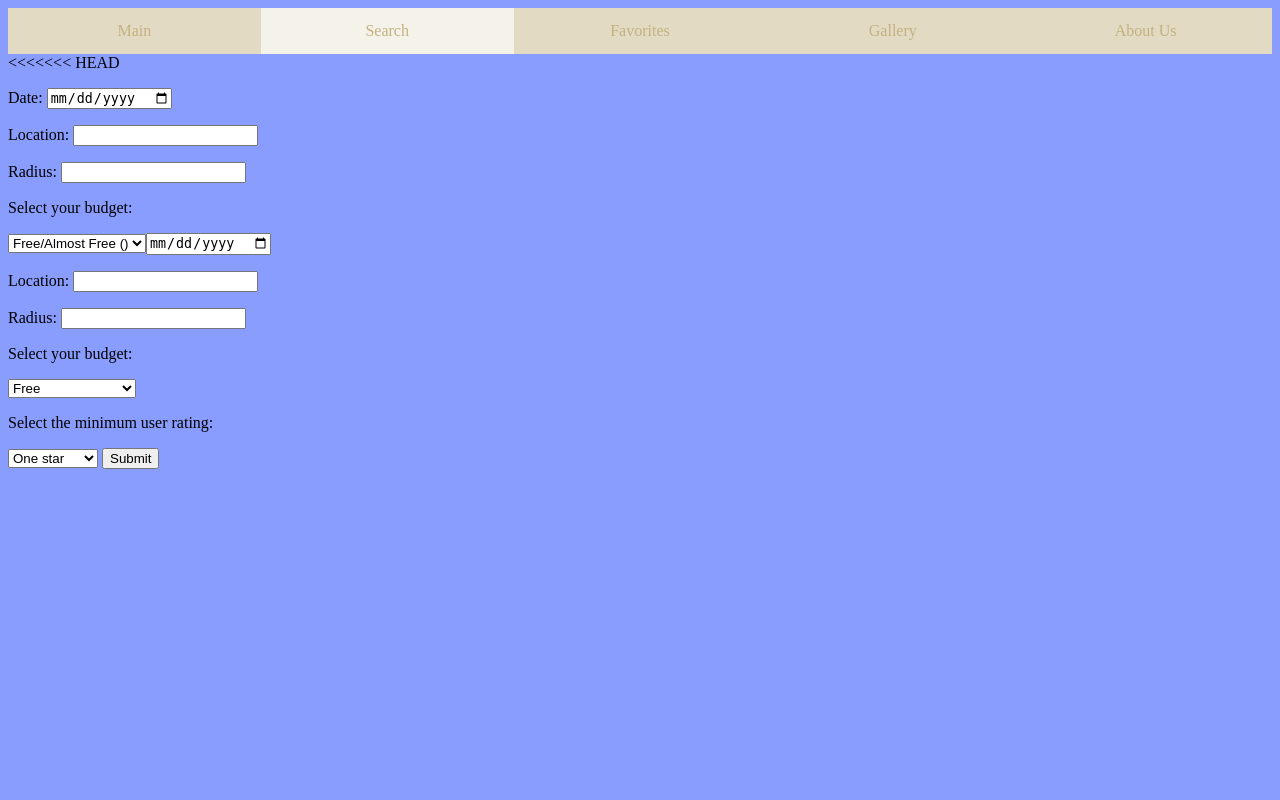
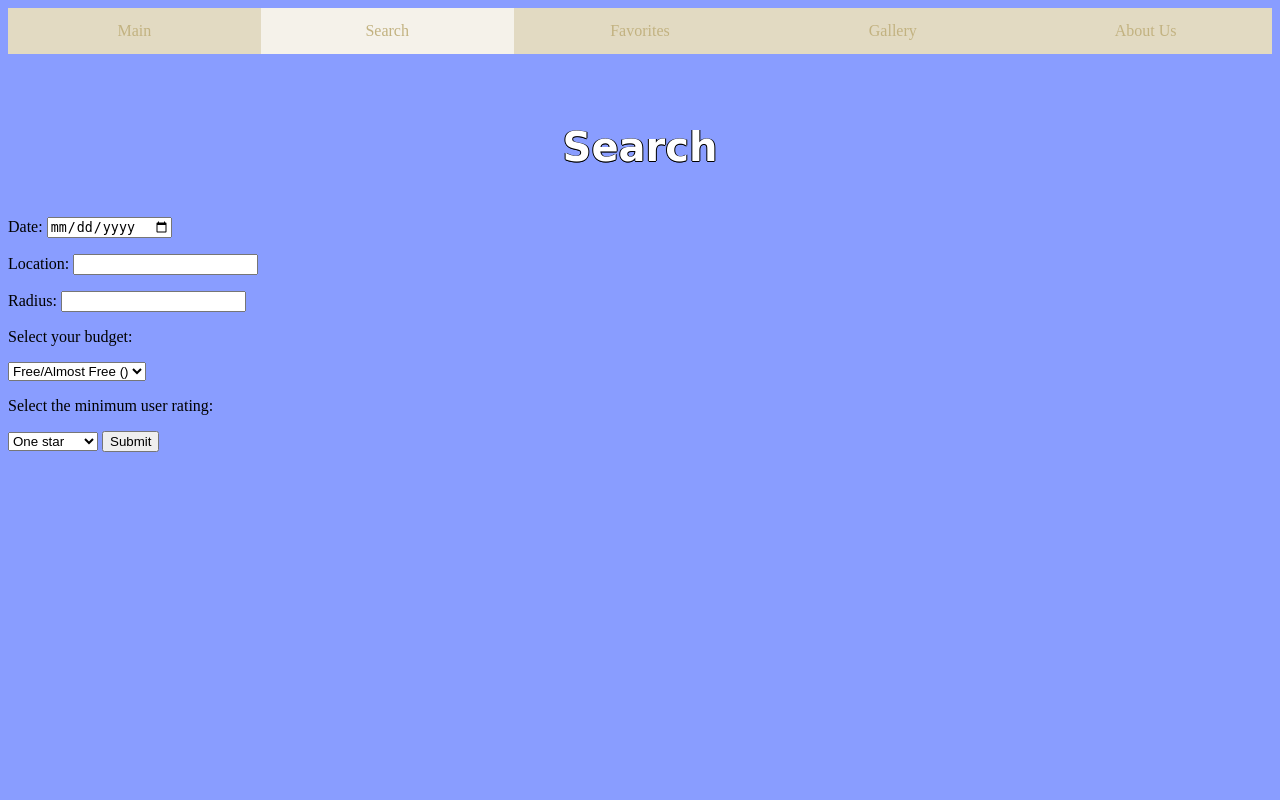
Before and after one commit to seehamrun/PseudoCoders, a Python web app: template templates/search.html in a window 1280 px wide. Run offline with Jinja, Linux system fonts and the light colour scheme; the template is opened without the code that fills it, so the values that code supplies are empty.

Commit message:
fixed merge error

```diff
--- a/templates/search.html
+++ b/templates/search.html
@@ -12,17 +12,6 @@
       <li><a href='/gallery'>Gallery</a></li>
       <li><a  href='/about'>About Us</a></li>
     </ul>
-<<<<<<< HEAD
-
-<div class="regular">
-<form method="post">
-  <p >Date: <input type="date" id="date" name="date"></p>
-  <p >Location: <input type="text" id="location" name="location"></p>
-  <p>Radius: <input type="number" id="radius" name="radius"></p>
-  <p>Select your budget:</p>
-  <select id="budget" name="budget">
-    <option value="Free/Almost Free ()">Free/Almost Free ()</option>
-=======
     <h1>Search</h1>
 
 <form method="post" class="regular">
@@ -31,8 +20,7 @@
   <p class="regular">Radius: <input type="number" id="radius" name="radius"></p>
   <p class="regular">Select your budget:</p>
   <select class="regular" id="budget" name="budget">
-    <option value="Free">Free</option>
->>>>>>> db9ee96b8c0c3ae7fc9b9e42ad57d4e4113aee04
+    <option value="Free/Almost Free ()">Free/Almost Free ()</option>
     <option value="Inexpensive ($)">Inexpensive($)</option>
     <option value="Intermediate ($$)">Intermediate($$)</option>
     <option value="Expensive ($$$)">Expensive ($$$)</option>
```
